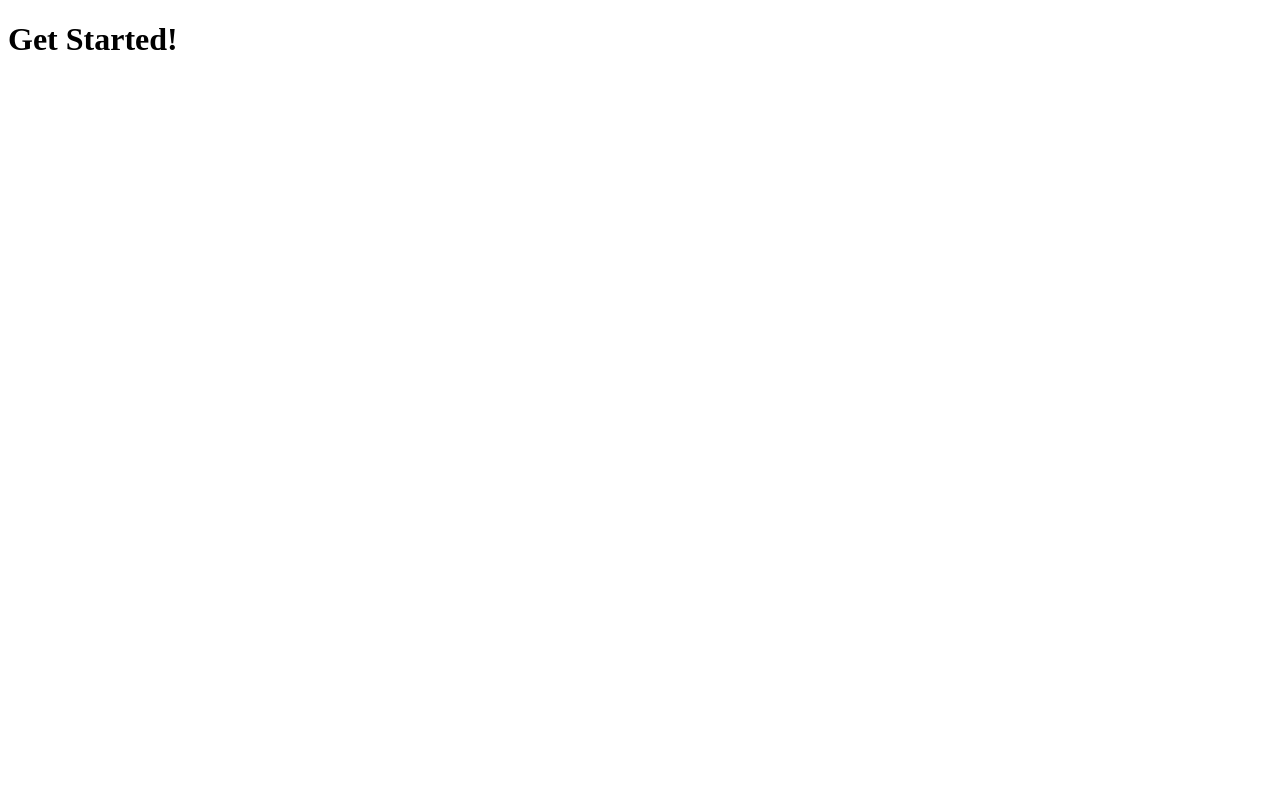
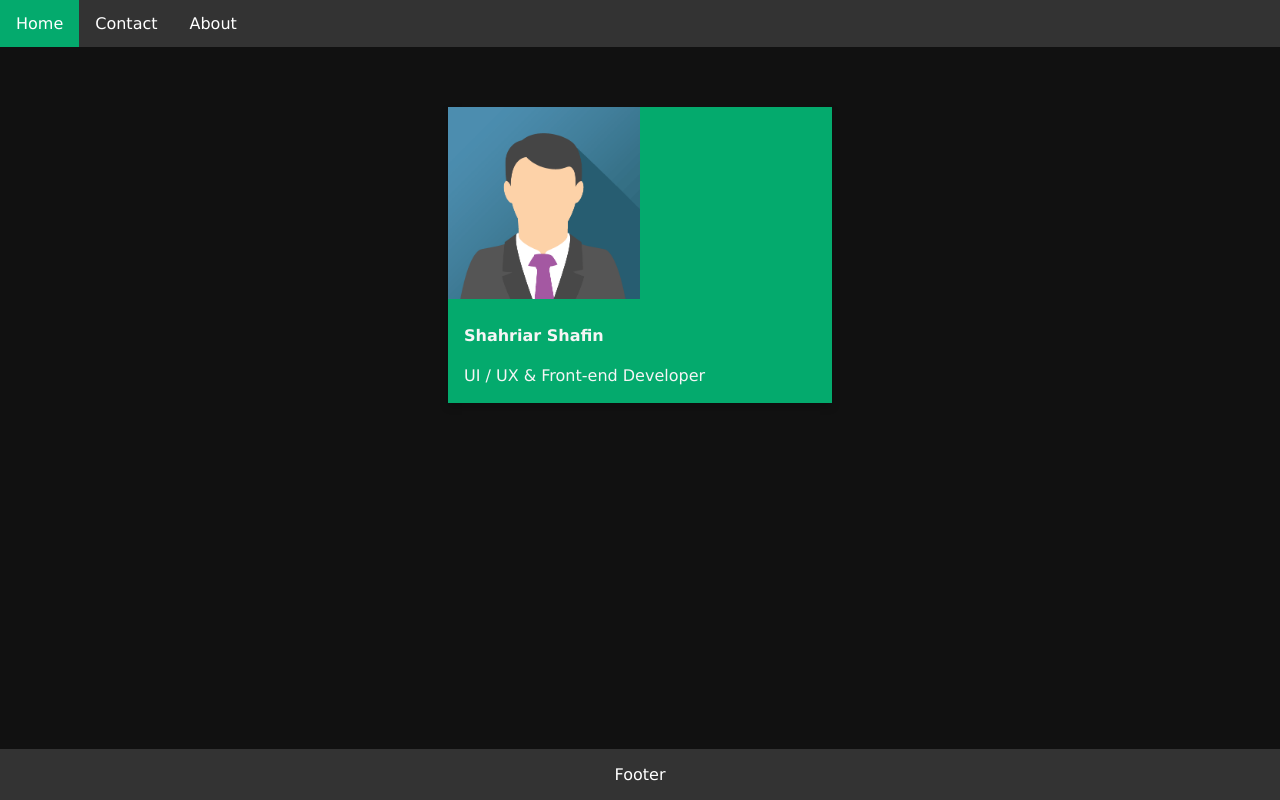
Before and after one commit to shahriarshafin/react-mini-projects, a React (Create React App) app in the folder hello-react/: page /about in a window 1280 px wide. Built offline with nearby package versions, Linux system fonts and the light colour scheme.

Commit message:
setup folder structures and created components, pages

```diff
--- a/hello-react/src/App.css
+++ b/hello-react/src/App.css
@@ -0,0 +1,8 @@
+body {
+	background-color: #111111;
+	font-family: sans-serif;
+	margin: 0;
+	padding: 0;
+	color: whitesmoke;
+	font-family: Verdana, Geneva, Tahoma, sans-serif;
+}
--- a/hello-react/src/App.js
+++ b/hello-react/src/App.js
@@ -1,9 +1,13 @@
 import './App.css';
+// import { About, Contact, Home } from './pages/export';
+import { About } from './pages/export';
 
 function App() {
 	return (
 		<>
-			<h1>Get Started!</h1>
+			{/* <Home />
+			<Contact /> */}
+			<About />
 		</>
 	);
 }
--- /dev/null
+++ b/hello-react/src/components/Card/Card.css
@@ -0,0 +1,21 @@
+.card {
+	margin-left: auto;
+	margin-right: auto;
+	margin-top: 60px;
+	box-shadow: 0 4px 8px 0 rgba(0, 0, 0, 0.2);
+	transition: 0.3s;
+	width: 30%;
+	background-color: #04aa6d;
+}
+
+.card:hover {
+	box-shadow: 0 8px 16px 0 rgba(0, 0, 0, 0.2);
+}
+
+.container {
+	padding: 2px 16px;
+}
+
+img {
+	width: 50%;
+}
--- /dev/null
+++ b/hello-react/src/components/Card/Card.jsx
@@ -0,0 +1,21 @@
+import React from 'react';
+import UserImg from '../../assets/images/user.png';
+import './Card.css';
+
+const Card = () => {
+	return (
+		<div>
+			<div className="card">
+				<img src={UserImg} alt="Avatar" />
+				<div class="container">
+					<h4>
+						<b>Shahriar Shafin</b>
+					</h4>
+					<p>UI / UX & Front-end Developer</p>
+				</div>
+			</div>
+		</div>
+	);
+};
+
+export default Card;
--- /dev/null
+++ b/hello-react/src/components/Footer/Footer.css
@@ -0,0 +1,10 @@
+.footer {
+	position: fixed;
+	left: 0;
+	bottom: 0;
+	width: 100%;
+	background-color: #333;
+	color: white;
+	text-align: center;
+	font-size: 1rem;
+}
--- /dev/null
+++ b/hello-react/src/components/Footer/Footer.jsx
@@ -0,0 +1,13 @@
+import React from 'react';
+import './Footer.css';
+const Footer = () => {
+	return (
+		<>
+			<div className="footer">
+				<p>Footer</p>
+			</div>
+		</>
+	);
+};
+
+export default Footer;
--- /dev/null
+++ b/hello-react/src/components/Nav/Nav.css
@@ -0,0 +1,27 @@
+ul {
+	list-style-type: none;
+	margin: 0;
+	padding: 0;
+	overflow: hidden;
+	background-color: #333;
+}
+
+li {
+	float: left;
+}
+
+li a {
+	display: block;
+	color: white;
+	text-align: center;
+	padding: 14px 16px;
+	text-decoration: none;
+}
+
+li a:hover:not(.active) {
+	background-color: #111;
+}
+
+.active {
+	background-color: #04aa6d;
+}
--- /dev/null
+++ b/hello-react/src/components/Nav/Nav.jsx
@@ -0,0 +1,23 @@
+import React from 'react';
+import './Nav.css';
+const Nav = () => {
+	return (
+		<div>
+			<ul>
+				<li>
+					<a href="/" className="active">
+						Home
+					</a>
+				</li>
+				<li>
+					<a href="/contact">Contact</a>
+				</li>
+				<li>
+					<a href="/about">About</a>
+				</li>
+			</ul>
+		</div>
+	);
+};
+
+export default Nav;
--- /dev/null
+++ b/hello-react/src/pages/About/About.jsx
@@ -0,0 +1,16 @@
+import React from 'react';
+import Card from '../../components/Card/Card';
+import Footer from '../../components/Footer/Footer';
+import Nav from '../../components/Nav/Nav';
+
+const About = () => {
+	return (
+		<div>
+			<Nav />
+			<Card />
+			<Footer />
+		</div>
+	);
+};
+
+export default About;
--- /dev/null
+++ b/hello-react/src/pages/Contact/Contact.jsx
@@ -0,0 +1,15 @@
+import React from 'react';
+import Footer from '../../components/Footer/Footer';
+import Nav from '../../components/Nav/Nav';
+
+const Contact = () => {
+	return (
+		<div>
+			<Nav />
+			<h1>Contact Page</h1>
+			<Footer />
+		</div>
+	);
+};
+
+export default Contact;
--- /dev/null
+++ b/hello-react/src/pages/Home/Home.jsx
@@ -0,0 +1,15 @@
+import React from 'react';
+import Footer from '../../components/Footer/Footer';
+import Nav from '../../components/Nav/Nav';
+
+const Home = () => {
+	return (
+		<div>
+			<Nav />
+			<h1>Home Sweet Home!</h1>
+			<Footer />
+		</div>
+	);
+};
+
+export default Home;
--- /dev/null
+++ b/hello-react/src/pages/export.js
@@ -0,0 +1,5 @@
+import About from './About/About';
+import Contact from './Contact/Contact';
+import Home from './Home/Home';
+
+export { Home, Contact, About };
```
Also changed, not shown: hello-react/src/assets/images/user.png (added).
